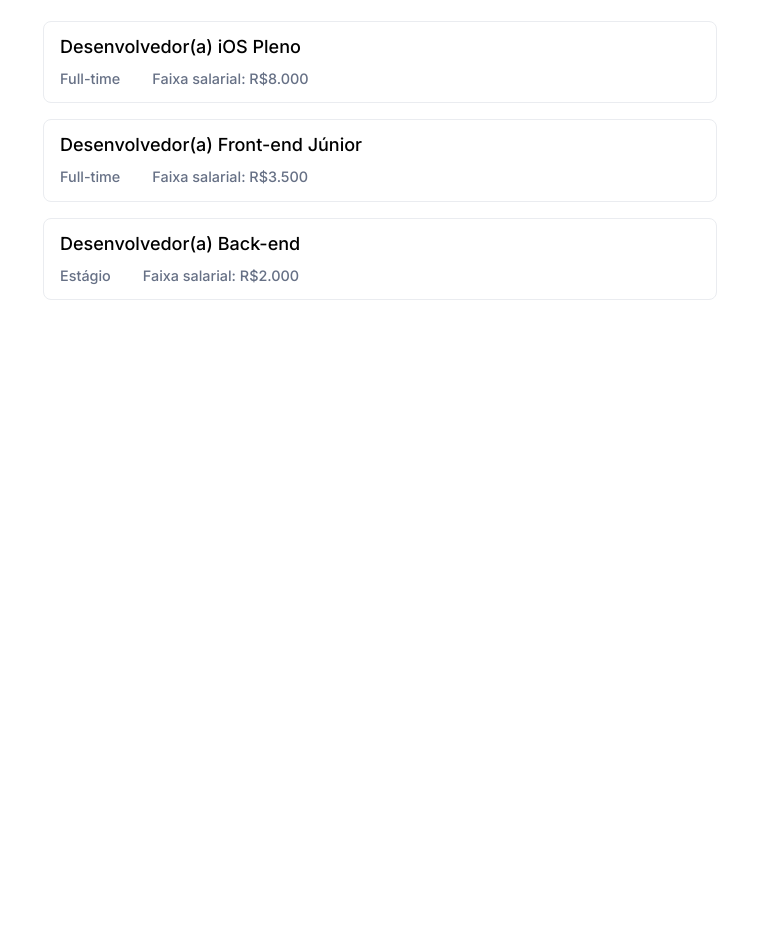
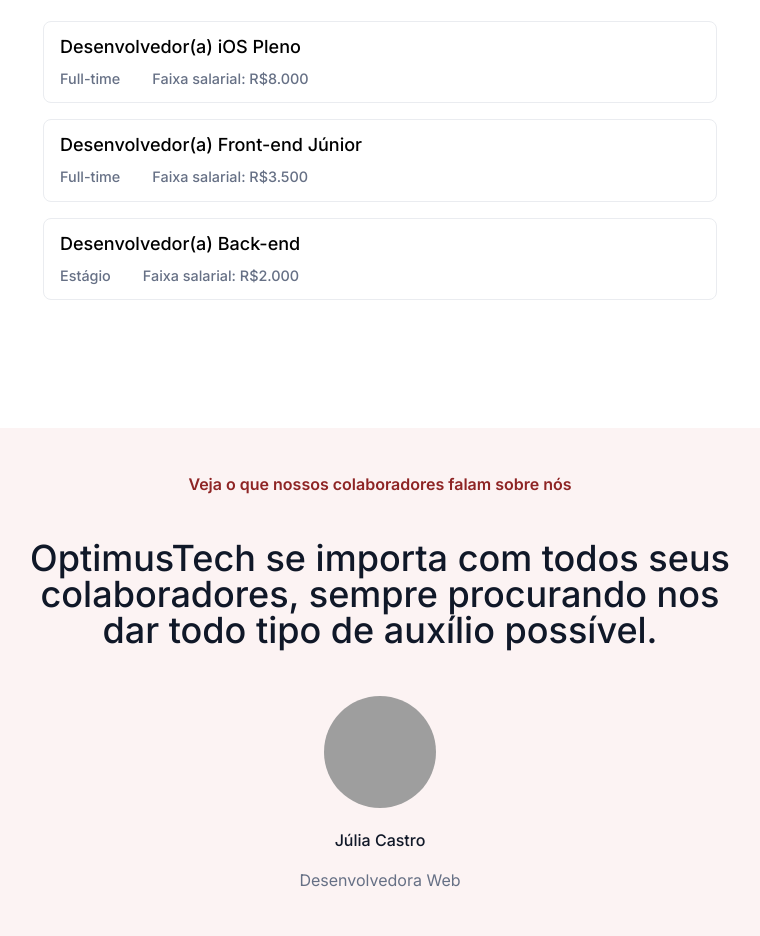
Before and after one commit to Faqtt0/optimus-tech, a plain HTML site: page index.html in a window 1280 px wide. Shown: the part 1874-2810 px from the top of the page, without its empty margins (260-1020 px from the left). Before the commit the page ends 2174 px from the top, so only its background shows below. Drawn offline with Linux system fonts and the light colour scheme; grey boxes are pictures that could not be loaded.

Commit message:
Add "Depoimentos" section with testimonials and styles

```diff
--- /dev/null
+++ b/css/depoimentos.css
@@ -0,0 +1,50 @@
+.depoimento {
+    display: flex;
+    flex-direction: column;
+    align-items: center;
+    max-width: 80%;
+    margin: 8rem auto;
+    background-color: rgba(195, 25, 25, 0.05);
+    padding: 3rem 2rem;
+    border-radius: 20px;
+    gap: 16px;
+}
+.depoimento span {
+    font-family: var(--fonte-padrao);
+    font-weight: 600;
+    font-size: 16px;
+    text-align: center;
+    color: var(--vermelho);
+}
+
+
+.depoimento h2 {
+    font-family: var(--fonte-padrao);
+    color: var(--cinza-900);
+    font-weight: 500;
+    font-size: 36px;
+    text-align: center;
+    max-width: 70%;
+    margin: 2rem 0;
+}
+
+.depoimento img {
+    width: 7rem;
+    height: 7rem;
+    border-radius: 50%;
+    display: block;
+}
+
+.depoimento span.nome {
+    font-family: var(--fonte-padrao);
+    color: var(--cinza-900);
+    margin: 0.5rem 0;
+    font-weight: 500;
+    font-size: 16px;
+}
+
+.depoimento span.cargo {
+    font-family: var(--fonte-padrao);
+    font-weight: 400;
+    color: var(--cinza-500);
+}
--- a/index.html
+++ b/index.html
@@ -117,5 +117,14 @@
             </div>
 
         </section>
+
+        <section class="depoimento">
+            <span>Veja o que nossos colaboradores falam sobre nós</span>
+            <h2>OptimusTech se importa com todos seus colaboradores, sempre procurando nos dar todo tipo de auxílio possível.</h2>
+            <img src="./assets/img/depoimentos.jpg">
+            <span class="nome">Júlia Castro</span>
+            <span class="cargo">Desenvolvedora Web</span>
+        </section>
+
     </body>
 </html>
--- a/style.css
+++ b/style.css
@@ -3,6 +3,7 @@
 @import "css/section_sobre.css";
 @import "css/talentos.css";
 @import "css/vagas.css";
+@import "css/depoimentos.css";
 
 
 :root{
@@ -13,6 +14,7 @@
     --cinza-900: #101828;
     --vermelho: #8E2424;
     --vermelho-rgb: 142, 36, 36;
+    --vermelho-depoimentos-rgb: 195, 25, 25;;
     --fonte-padrao: 'Inter', sans-serif;
 }
 
```
Also changed, not shown: assets/img/Avatar.png (added), 1 other file.
